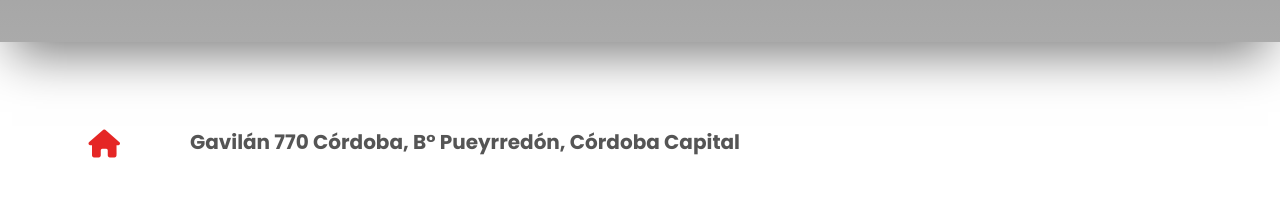
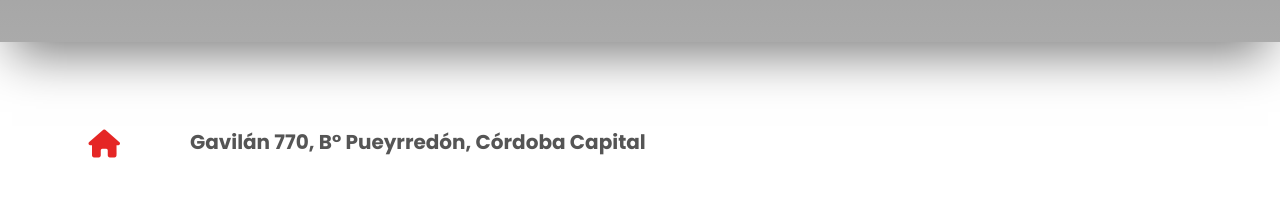
Before and after one commit to Juan0gz/SCCILINDROS, a plain HTML site: page SCCILINDROS/index.html in a window 1280 px wide. Shown: the part 4120-4337 px from the top of the page. Drawn offline with Linux system fonts and the light colour scheme.

Commit message:
Update index.html

```diff
--- a/SCCILINDROS/index.html
+++ b/SCCILINDROS/index.html
@@ -142,7 +142,7 @@
                      <i class="fa fa-home fa-fade"></i>
                     <span>
 
-                      <h5  id="scroll3" >Gavilán 770 Córdoba, B° Pueyrredón, Córdoba Capital</h5>
+                      <h5  id="scroll3" >Gavilán 770, B° Pueyrredón, Córdoba Capital</h5>
 
                     </span>
 
```
